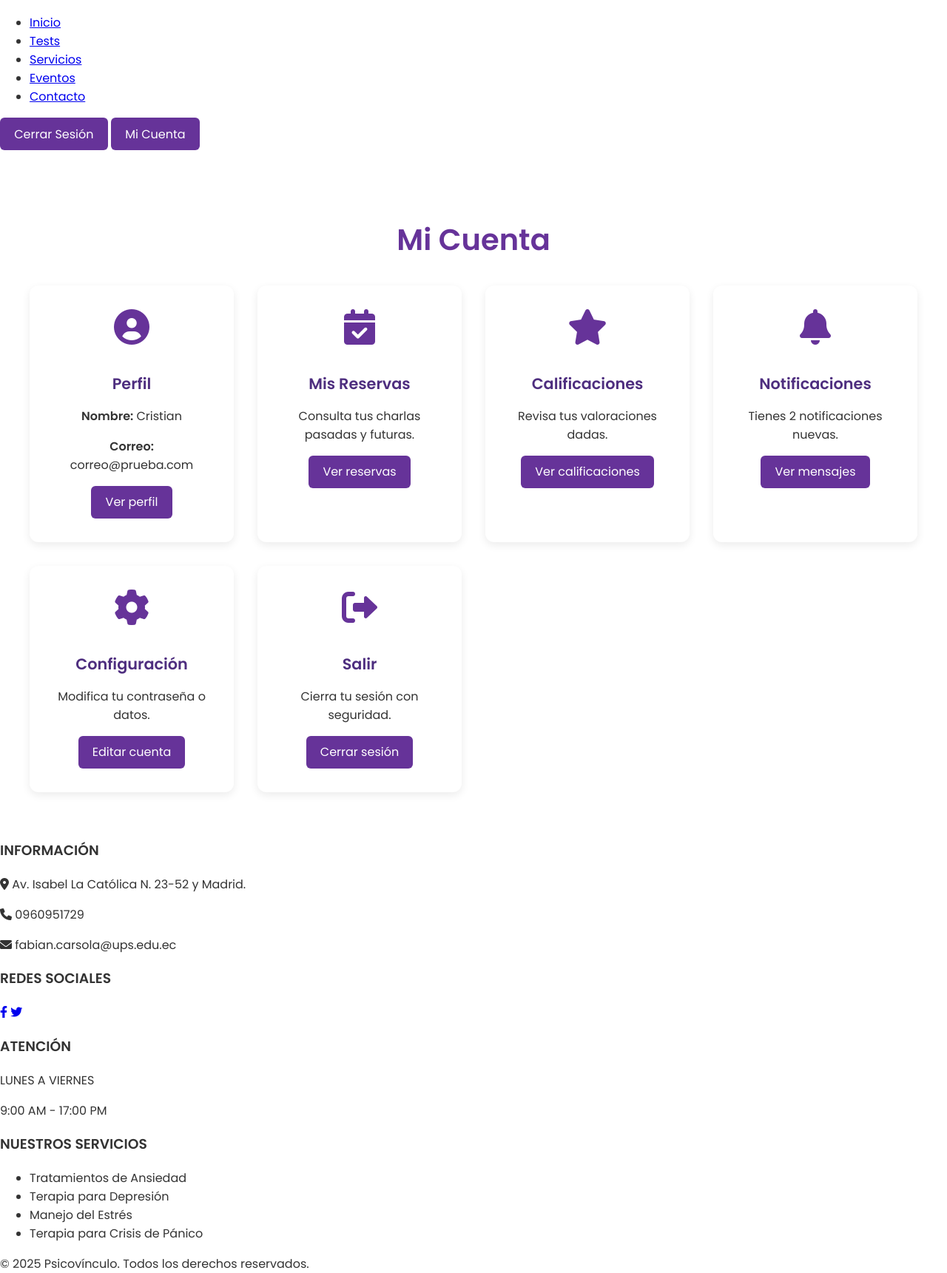
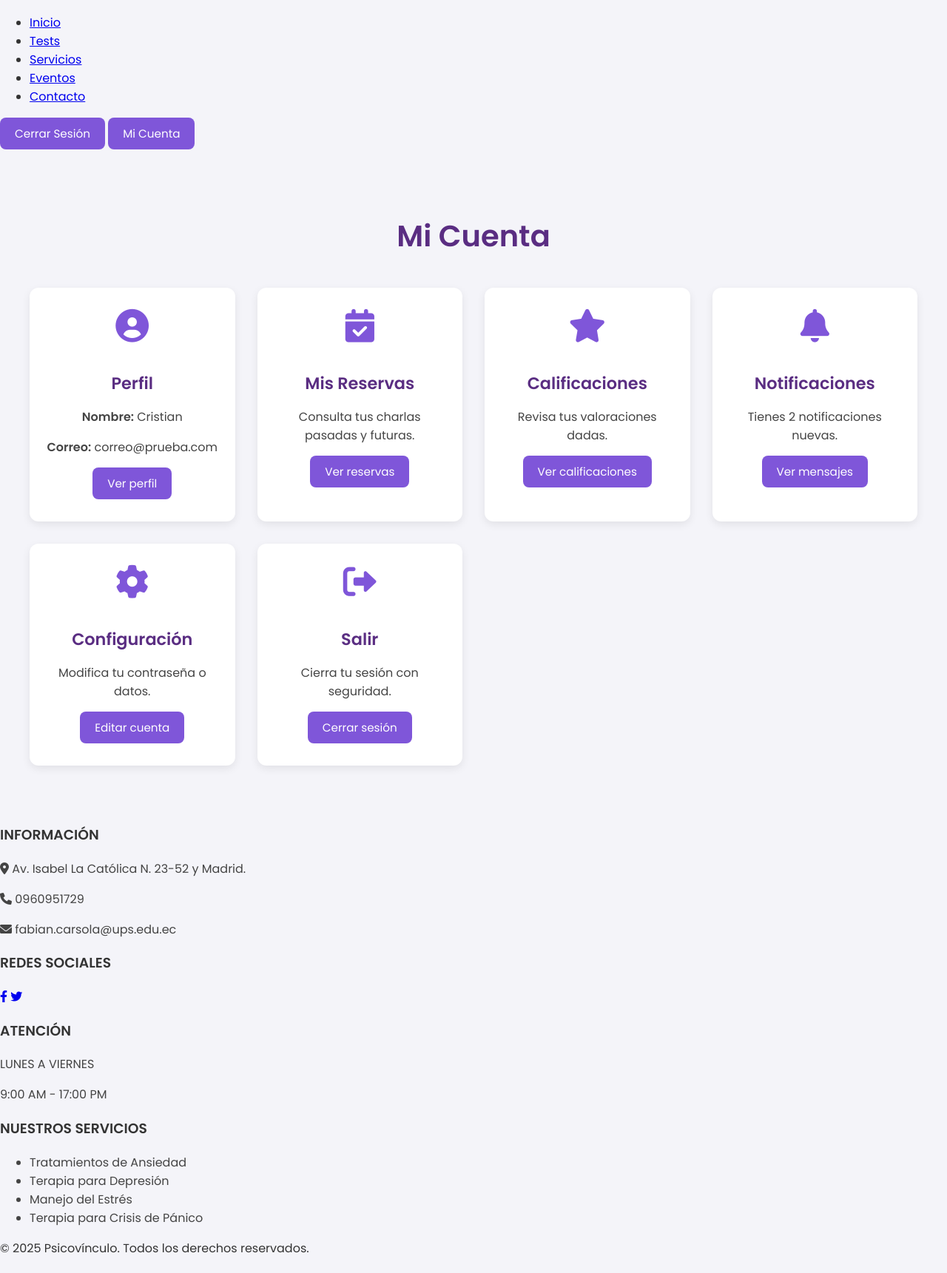
Before and after one commit to 75BOSS/citastrp, a PHP site: page /paciente/mi_cuenta.php in a window 1280 px wide. Shown: the part 505-2226 px from the top of the page at 74% size. After the commit the page ends 2199 px from the top, so only its background shows below. Run offline with PHP 8.4, Linux system fonts and the light colour scheme.

Commit message:
Correci[on de index paciente

```diff
--- a/css/mi_cuenta.css
+++ b/css/mi_cuenta.css
@@ -1,72 +1,89 @@
+/* Estilo exclusivo para mi_cuenta.php */
+
 body {
   font-family: 'Poppins', sans-serif;
   margin: 0;
-  padding: 0;
-  background-color: #ffffff;
+  background: #f4f4f9;
   color: #333;
 }
 
 .panel-container {
+  padding: 60px 20px;
   max-width: 1200px;
-  margin: 2rem auto;
-  padding: 2rem;
+  margin: 0 auto;
+  text-align: center;
 }
 
 .titulo {
-  text-align: center;
-  color: #663399;
   font-size: 2.5rem;
-  font-weight: 600;
-  margin-bottom: 2rem;
+  color: #5a2d82;
+  margin-bottom: 40px;
 }
 
 .grid-panel {
   display: grid;
-  grid-template-columns: repeat(auto-fit, minmax(260px, 1fr));
-  gap: 2rem;
+  grid-template-columns: repeat(auto-fit, minmax(250px, 1fr));
+  gap: 30px;
 }
 
 .card {
-  background: #fff;
+  background: white;
   border-radius: 12px;
+  padding: 30px 20px;
   box-shadow: 0 4px 12px rgba(0, 0, 0, 0.08);
-  padding: 2rem 1.5rem;
-  text-align: center;
   transition: transform 0.3s ease;
 }
 
 .card:hover {
-  transform: translateY(-6px);
+  transform: translateY(-5px);
 }
 
-.icon {
-  font-size: 3rem;
-  color: #663399;
-  margin-bottom: 1rem;
+.card i {
+  font-size: 2.8rem;
+  color: #7f56d9;
+  margin-bottom: 15px;
 }
 
 .card h3 {
-  font-size: 1.3rem;
-  color: #4e2e7f;
-  margin-bottom: 0.5rem;
+  font-size: 1.4rem;
+  color: #5a2d82;
+  margin-bottom: 10px;
 }
 
 .card p {
   font-size: 1rem;
-  margin-bottom: 1rem;
+  color: #444;
+  margin-bottom: 15px;
 }
 
 .btn {
   display: inline-block;
-  padding: 0.6rem 1.2rem;
-  background-color: #663399;
-  color: #fff;
+  padding: 10px 20px;
+  background-color: #7f56d9;
+  color: white;
   text-decoration: none;
-  border-radius: 6px;
-  font-weight: 500;
-  transition: background 0.3s ease;
+  font-size: 0.95rem;
+  border-radius: 8px;
+  transition: background-color 0.3s;
 }
 
 .btn:hover {
-  background-color: #4e2e7f;
+  background-color: #5a2d82;
 }
+
+/* Footer ajustes si es necesario */
+.footer .container {
+  display: grid;
+  grid-template-columns: repeat(auto-fit, minmax(220px, 1fr));
+  gap: 20px;
+  padding: 40px 20px;
+}
+
+.footer h4 {
+  color: #5a2d82;
+}
+
+.footer p,
+.footer li {
+  color: #444;
+}
```
